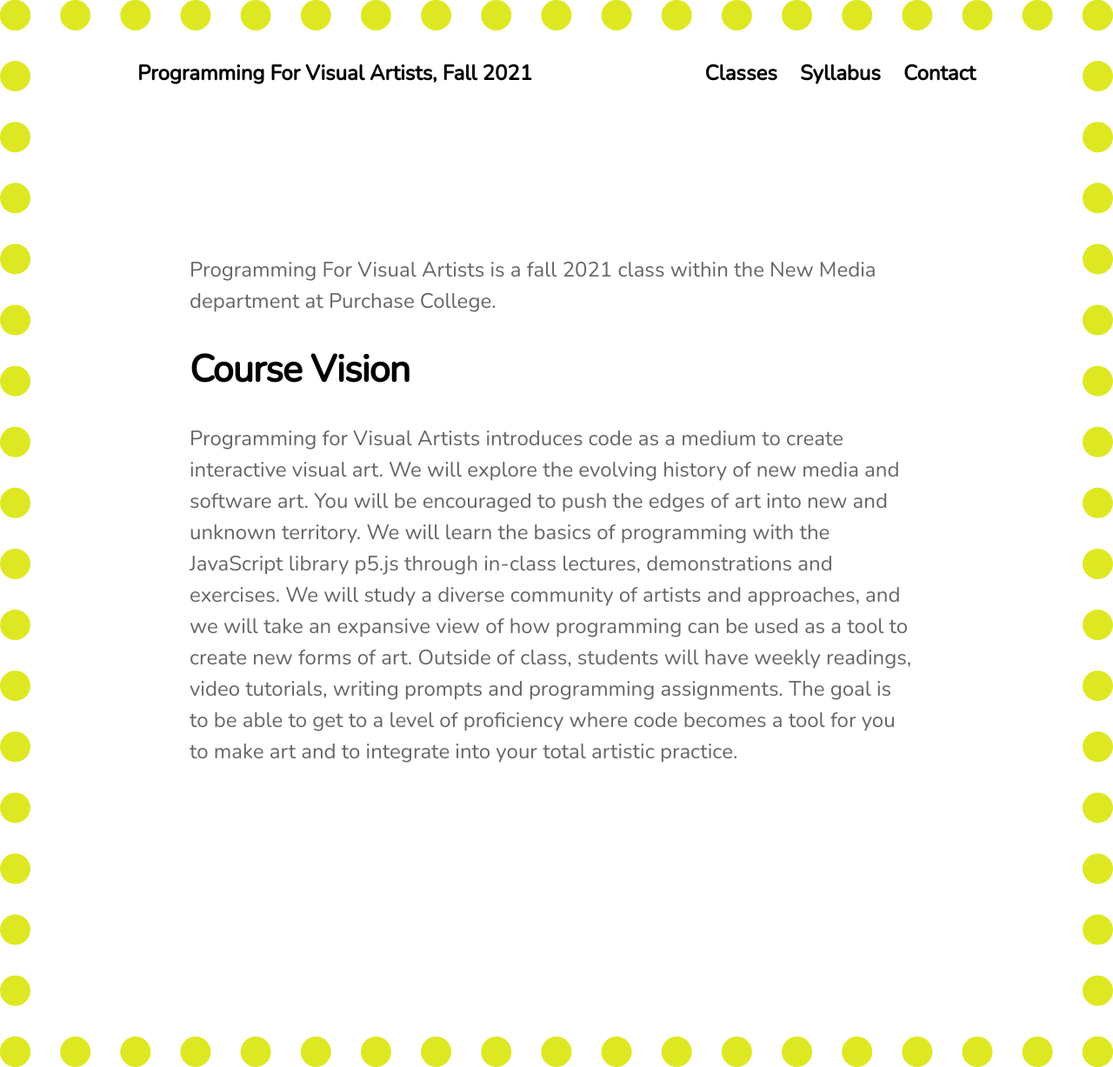
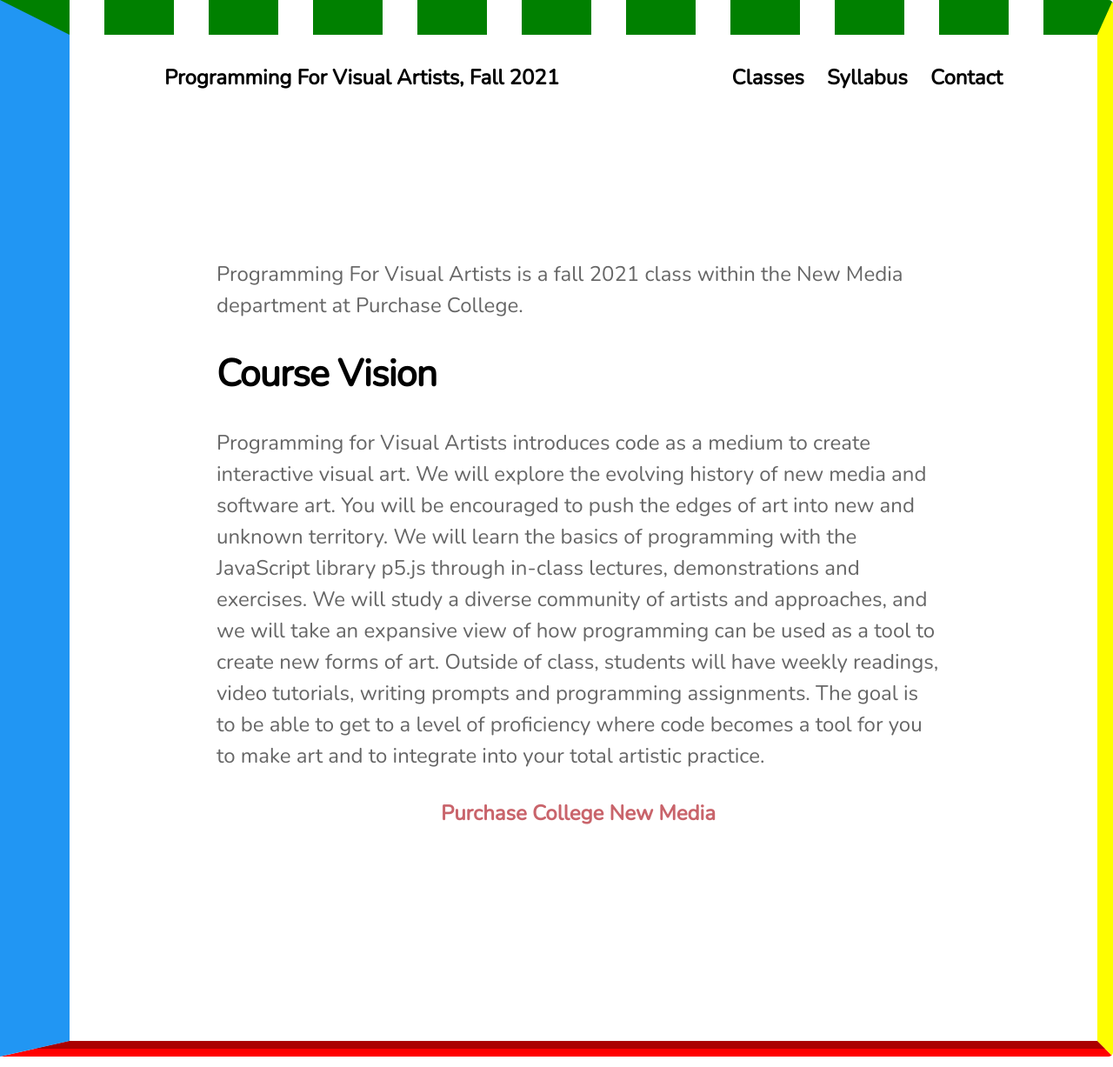
Before and after one commit to lee2sman/p4va_fall2021, a Jekyll site: the page built from index.md, in a window 1280 px wide. Shown: the whole page at 87% size. Built offline with Jekyll 4.4.1, drawn with Linux system fonts in a browser that asks for light colours; nearby versions of some CDN libraries.

Commit message:
update _default.sass

```diff
--- a/assets/css/3-sections/_default.sass
+++ b/assets/css/3-sections/_default.sass
@@ -1,5 +1,9 @@
 html
-  border: 35px dotted $border-color
+  border-top: 40px dashed green
+  border-left: 80px solid #2196F3
+  border-bottom: 18px groove red
+  border-right: 18px inset yellow
+  border-radius: 0 5px 5px 0
   box-sizing: border-box
   min-height: 100vh
 
```
Also changed, not shown: _data/settings.yml (+7 -0 lines).
